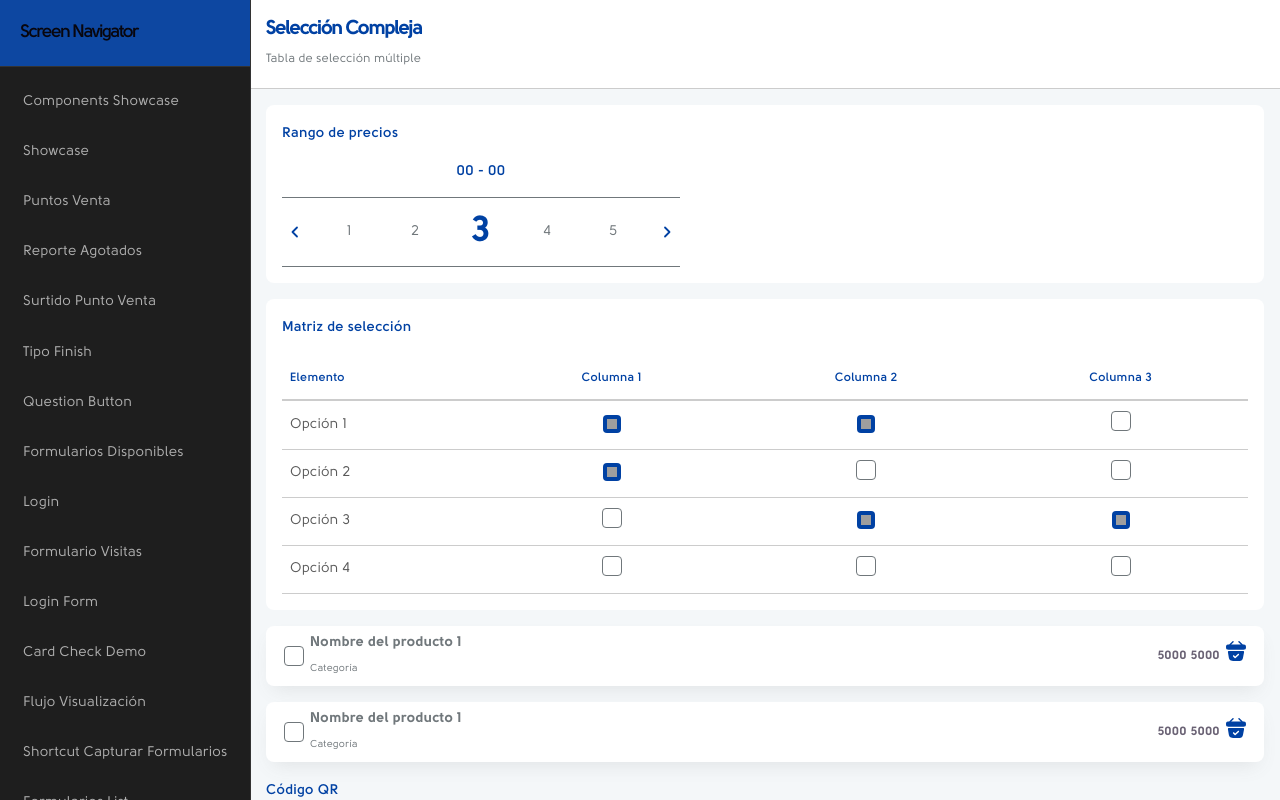
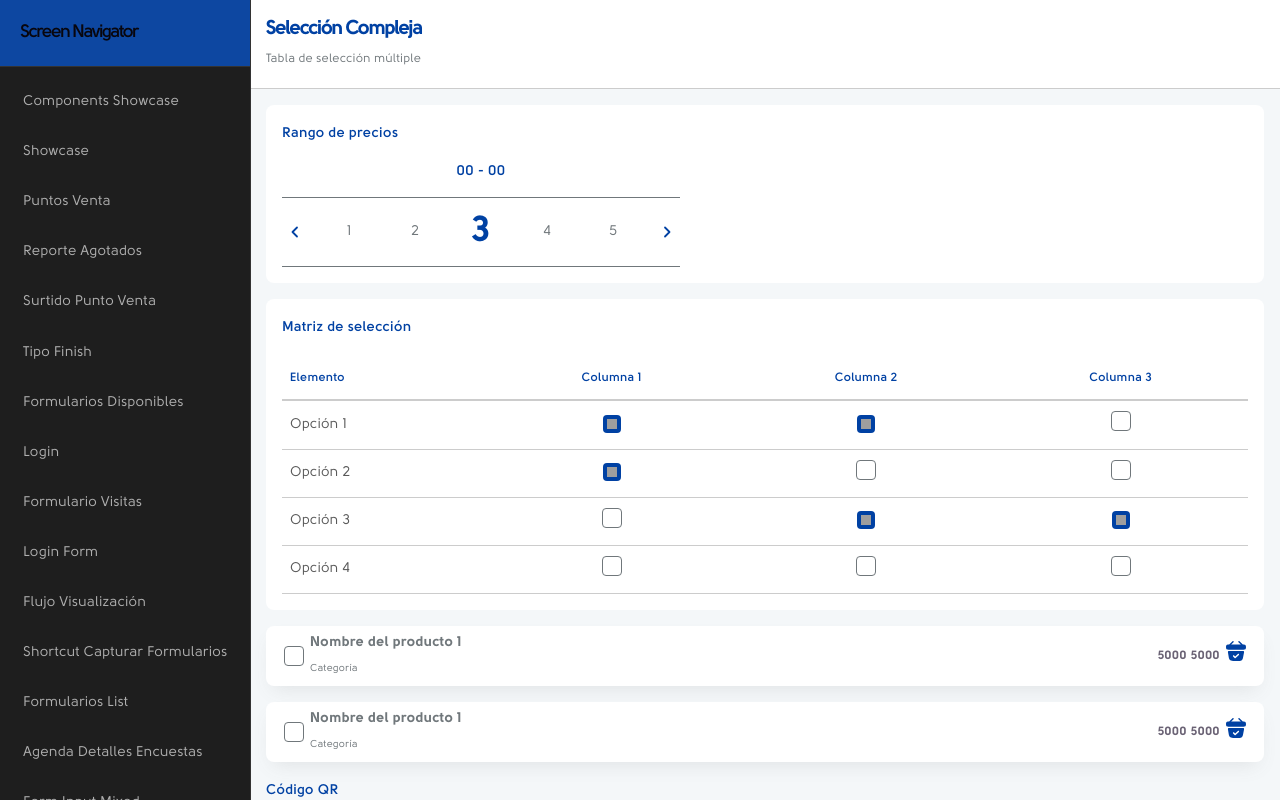
Before and after one commit to ThomasMedinaTrujillo/PDG_Skilltest_Eficacia, a React (Vite) app in the folder Skilltesting/: page /form-selection-complex in a window 1280 px wide. Built offline with nearby package versions, Linux system fonts and the light colour scheme.

Commit message:
Fix: Unused routes

```diff
--- a/Skilltesting/src/App.tsx
+++ b/Skilltesting/src/App.tsx
@@ -38,7 +38,6 @@ function App() {
             <Route path="/login" element={<LoginScreen />} />
             <Route path="/formulario-visitas" element={<FormularioVisitasScreen />} />
             <Route path="/login-form" element={<LoginFormScreen />} />
-            <Route path="/card-check-demo" element={<CardCheckDemoScreen />} />
             <Route path="/flujo-visualizacion" element={<FlujoVisualizacionScreen />} />
             <Route path="/shortcut-capturar-formularios" element={<ShortCutCapturarFormulariosScreen />} />
             <Route path="/formularios-list" element={<FormulariosListScreen />} />
--- a/Skilltesting/src/components/Navigation.tsx
+++ b/Skilltesting/src/components/Navigation.tsx
@@ -13,12 +13,10 @@ const navItems: NavItem[] = [
   { label: "Reporte Agotados", path: "/reporte-agotados" },
   { label: "Surtido Punto Venta", path: "/surtido-punto-venta" },
   { label: "Tipo Finish", path: "/tipo-finish" },
-  { label: "Question Button", path: "/question-button" },
   { label: "Formularios Disponibles", path: "/formularios-disponibles" },
   { label: "Login", path: "/login" },
   { label: "Formulario Visitas", path: "/formulario-visitas" },
   { label: "Login Form", path: "/login-form" },
-  { label: "Card Check Demo", path: "/card-check-demo" },
   { label: "Flujo Visualización", path: "/flujo-visualizacion" },
   { label: "Shortcut Capturar Formularios", path: "/shortcut-capturar-formularios" },
   { label: "Formularios List", path: "/formularios-list" },
```
